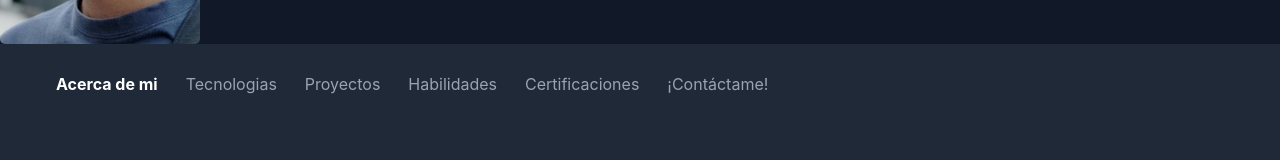
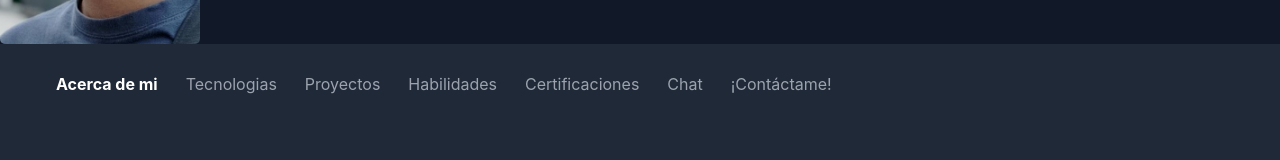
Before and after one commit to DanMerillas/react-porfolio, a React (Create React App) app: page / in a window 1280 px wide. Shown: the part 296-456 px from the top of the page. Built offline with nearby package versions, Linux system fonts and the light colour scheme.

Commit message:
Se añade el chat al menu

```diff
--- a/src/components/Navbar.tsx
+++ b/src/components/Navbar.tsx
@@ -34,6 +34,9 @@ export default function Navbar() {
               <NavbarItem textItem="Certificaciones" toLink="/certifications" itemClassName="mr-5 bg-gray-800 border-0 py-1 px-1 focus:outline-none hover:bg-gray-700 rounded" />
             </span>
             <span onClick={() => setactiveItem(6)} className={`mt-1 ${activeItem === 6 ? "active" : ""}`}>
+              <NavbarItem textItem="Chat" toLink="/chat" itemClassName="mr-5 bg-gray-800 border-0 py-1 px-1 focus:outline-none hover:bg-gray-700 rounded" />
+            </span>
+            <span onClick={() => setactiveItem(7)} className={`mt-1 ${activeItem === 7 ? "active" : ""}`}>
             <NavbarItem textItem="¡Contáctame!" toLink="/contact" itemClassName="mr-5 bg-gray-800 border-0 py-1 px-1 focus:outline-none hover:bg-gray-700 rounded" />
           </span>
           </nav>
```
Also changed, not shown: src/components/Chatbot.tsx (+0 -20 lines).
